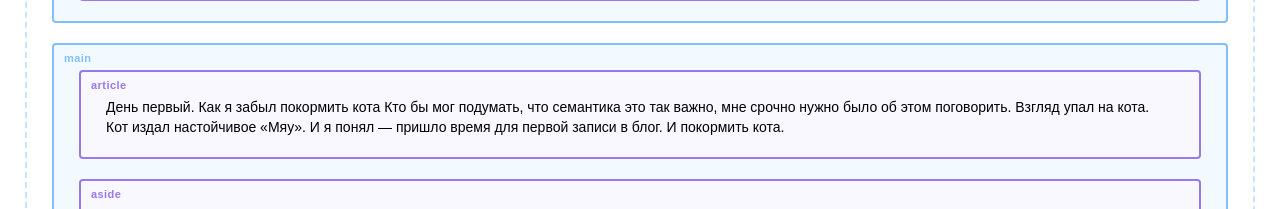
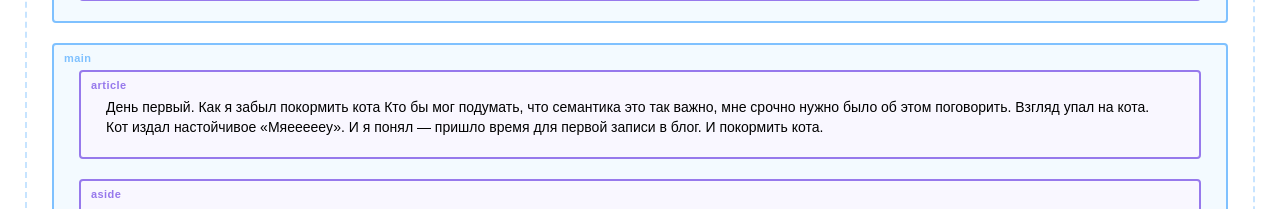
Before and after one commit to ksetrul/marafon, a plain HTML site: page first_project_for_marafon/index.html in a window 1280 px wide. Shown: the part 147-356 px from the top of the page. Drawn offline with Linux system fonts and the light colour scheme; a web font is replaced by a local one.

Commit message:
cat cryyy

```diff
--- a/first_project_for_marafon/index.html
+++ b/first_project_for_marafon/index.html
@@ -18,7 +18,7 @@
 
             Кто бы мог подумать, что семантика это так важно, мне срочно нужно было об этом поговорить.
 
-            Взгляд упал на кота. Кот издал настойчивое «Мяу». И я понял — пришло время для первой записи в блог. И
+            Взгляд упал на кота. Кот издал настойчивое «Мяeeeeeу». И я понял — пришло время для первой записи в блог. И
             покормить кота.
         </article>
         <aside>
```
